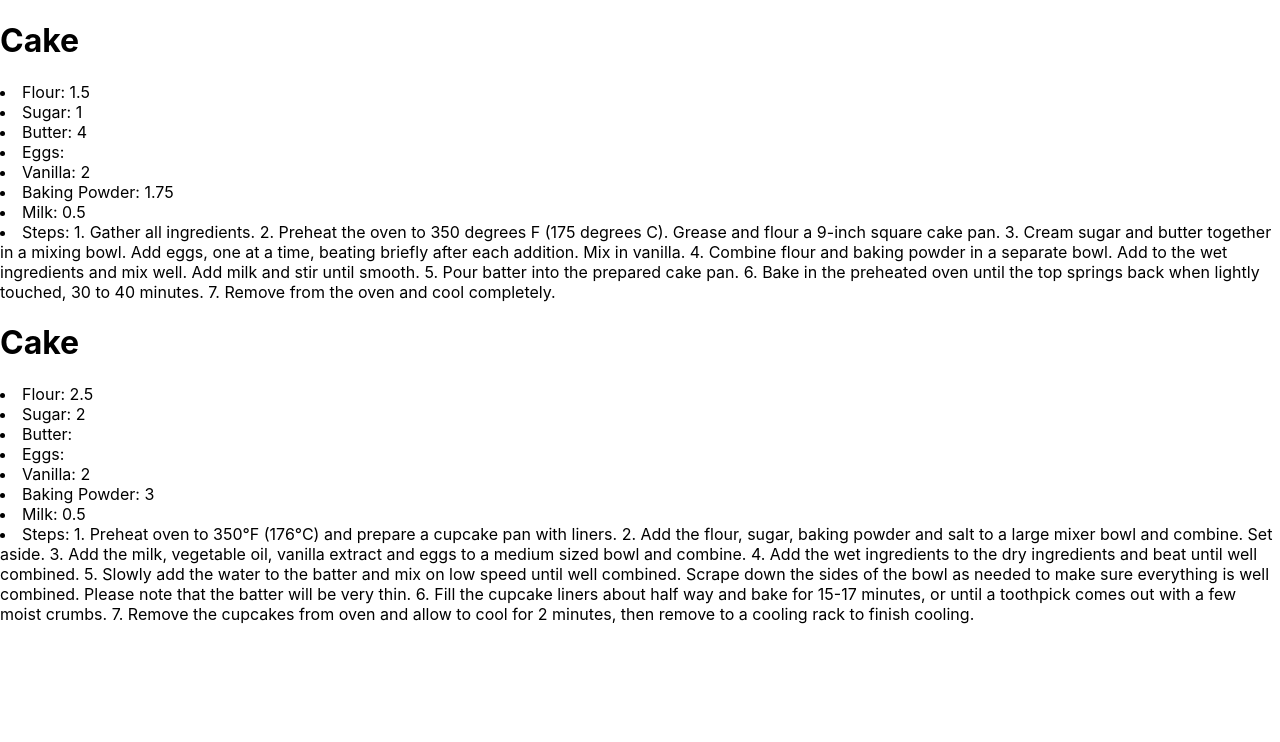
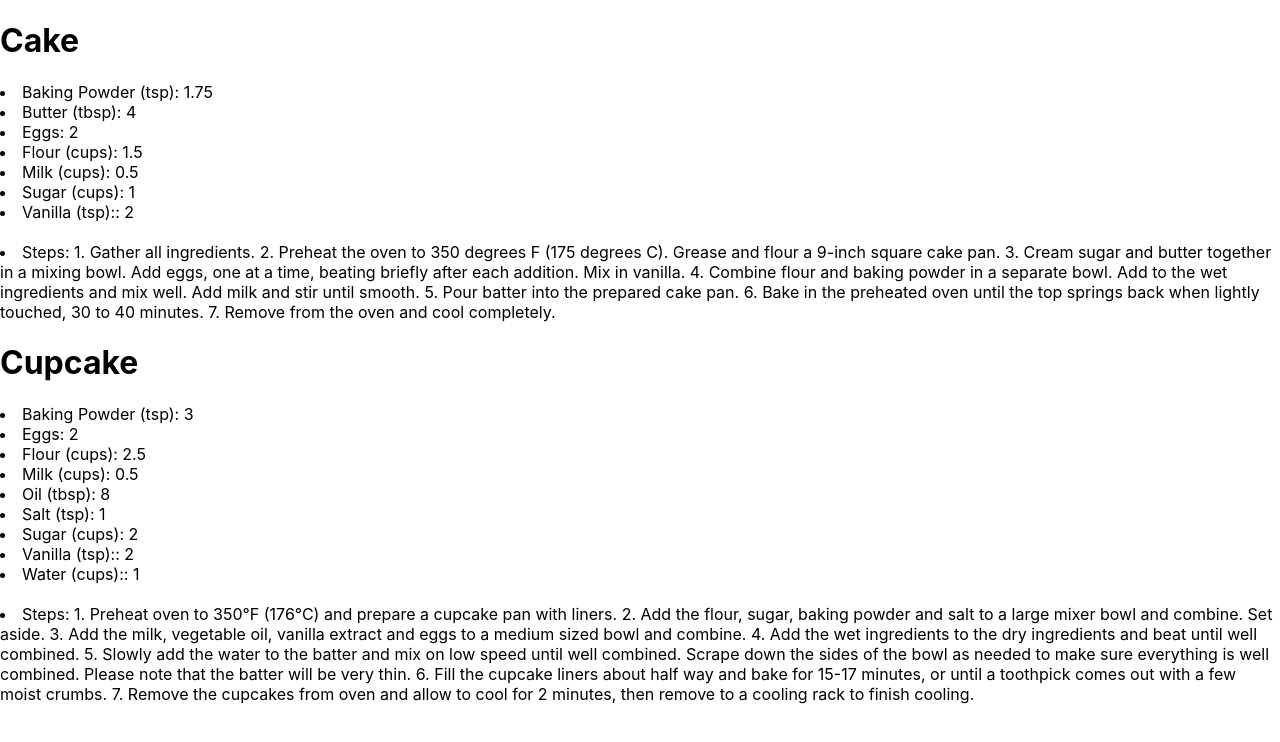
Before and after one commit to Arushi55/HackBeanpot2024, a React (Create React App) app in the folder my-app/: page / in a window 1280 px wide. Shown: the top 742 px of the page. Built offline with nearby package versions, Linux system fonts and the light colour scheme.

Commit message:
created conditional formatting for all ingredients in recipe display

```diff
--- a/my-app/src/recipe.js
+++ b/my-app/src/recipe.js
@@ -2,13 +2,29 @@ import './recipe.css';
 
 const cake_recipe = {
     name: 'Cake',
-    flour: 1.5,
-    sugar: 1,
-    butter: 4,
-    eggs: 2,
-    vanilla: 2,
-    baking_powder: 1.75,
-    milk: .5,
+    baking_powder_tsp: 1.75,
+    baking_soda_tsp: 0,
+    brown_sugar_cups: 0,
+    butter_tbsp: 4,
+    choco_chips_cups: 0,
+    cinnamon_tsp: 0,
+    cream_tartar_tsp: 0,
+    cocoa_powder_cups: 0,
+    cornstarch_tbsp: 0,
+    eggs_num: 2,
+    flour_cups: 1.5,
+    ginger_tsp: 0,
+    honey_tbsp: 0,
+    milk_cups: .5,
+    nutmeg_tsp: 0,
+    nuts_cups: 0,
+    oats_cups: 0,
+    oil_tbsp: 0,
+    raisins_cups: 0,
+    salt_tsp: 0,
+    sugar_cups: 1,
+    vanilla_tsp: 2,
+    water_cups: 0,
     steps: "1. Gather all ingredients.\
     2. Preheat the oven to 350 degrees F (175 degrees C). Grease and flour a 9-inch square cake pan. \
     3. Cream sugar and butter together in a mixing bowl. Add eggs, one at a time, beating briefly after each addition. Mix in vanilla. \
@@ -20,15 +36,29 @@ const cake_recipe = {
 
   const cupcake_recipe = {
     name: 'Cupcake',
-    flour: 2.5,
-    sugar: 2,
-    eggs: 2,
-    vanilla: 2,
-    baking_powder: 3,
-    milk: .5,
-    salt: 1,
-    oil: .5,
-    water: 1,
+    baking_powder_tsp: 3,
+    baking_soda_tsp: 0,
+    brown_sugar_cups: 0,
+    butter_tbsp: 0,
+    choco_chips_cups: 0,
+    cinnamon_tsp: 0,
+    cream_tartar_tsp: 0,
+    cocoa_powder_cups: 0,
+    cornstarch_tbsp: 0,
+    eggs_num: 2,
+    flour_cups: 2.5,
+    ginger_tsp: 0,
+    honey_tbsp: 0,
+    milk_cups: .5,
+    nutmeg_tsp: 0,
+    nuts_cups: 0,
+    oats_cups: 0,
+    oil_tbsp: 8,
+    raisins_cups: 0,
+    salt_tsp: 1,
+    sugar_cups: 2,
+    vanilla_tsp: 2,
+    water_cups: 1,
     steps: "1. Preheat oven to 350°F (176°C) and prepare a cupcake pan with liners. \
     2.  Add the flour, sugar, baking powder and salt to a large mixer bowl and combine. Set aside. \
     3. Add the milk, vegetable oil, vanilla extract and eggs to a medium sized bowl and combine. \
@@ -40,18 +70,41 @@ const cake_recipe = {
 
   const all_recipes = [cake_recipe, cupcake_recipe];
 
+  function Item({value, name}) {
+    if (value != 0) {
+      return <li>{name}: {value}</li>
+    }
+  }
+
   export default function Recipe() {
     return (
       all_recipes.map(recipe => <>
-        <h1>{cake_recipe.name}</h1>
+        <h1>{recipe.name}</h1>
         <div className="recipe"/>
-            <li>Flour: {recipe.flour}</li>
-            <li>Sugar: {recipe.sugar}</li>
-            <li>Butter: {recipe.butter}</li>
-            <li>Eggs: {recipe.egg}</li>
-            <li>Vanilla: {recipe.vanilla}</li>
-            <li>Baking Powder: {recipe.baking_powder}</li>
-            <li>Milk: {recipe.milk}</li>
+            <Item value={recipe.baking_powder_tsp} name="Baking Powder (tsp)"/>
+            <Item value={recipe.baking_soda_tsp} name="Baking Soda (tsp)"/>
+            <Item value={recipe.brown_sugar_cups} name="Brown Sugar (cups)"/>
+            <Item value={recipe.butter_tbsp} name="Butter (tbsp)"/>
+            <Item value={recipe.choco_chips_cups} name="Chocolate Chips (cups)"/>
+            <Item value={recipe.cinnamon_tsp} name="Cinnamon (tsp)"/>
+            <Item value={recipe.cream_tartar_tsp} name="Cream of Tartar (tsp)"/>
+            <Item value={recipe.cocoa_powder_cups} name="Cocoa Powder (cups)"/>
+            <Item value={recipe.cornstarch_tbsp} name="Cornstarch (tbsp)"/>
+            <Item value={recipe.eggs_num} name="Eggs"/>
+            <Item value={recipe.flour_cups} name="Flour (cups)"/>
+            <Item value={recipe.ginger_tsp} name="Ginger (tsp)"/>
+            <Item value={recipe.honey_tbsp} name="Honey (tbsp):"/>
+            <Item value={recipe.milk_cups} name="Milk (cups)"/>
+            <Item value={recipe.nutmeg_tsp} name="Nutmeg (tsp)"/>
+            <Item value={recipe.nuts_cups} name="Nuts (cups)"/>
+            <Item value={recipe.oats_cups} name="Oats (cups)"/>
+            <Item value={recipe.oil_tbsp} name="Oil (tbsp)"/>
+            <Item value={recipe.raisins_cups} name="Raisins (cups)"/>
+            <Item value={recipe.salt_tsp} name="Salt (tsp)"/>
+            <Item value={recipe.sugar_cups} name="Sugar (cups)"/>
+            <Item value={recipe.vanilla_tsp} name="Vanilla (tsp):"/>
+            <Item value={recipe.water_cups} name="Water (cups):"/>
+            <br></br>
             <li>Steps: {recipe.steps}</li>
         <div/>
       </>)
```
